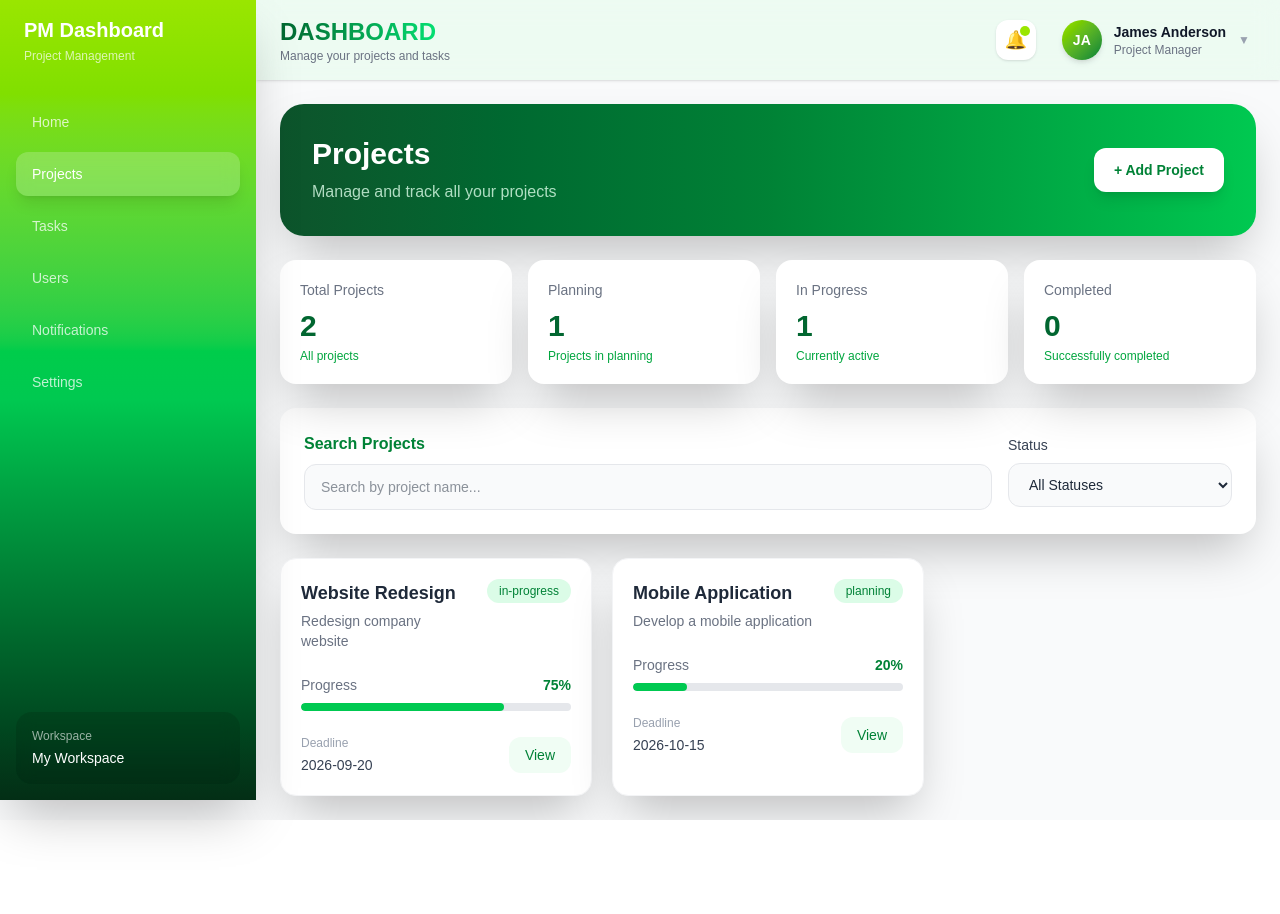
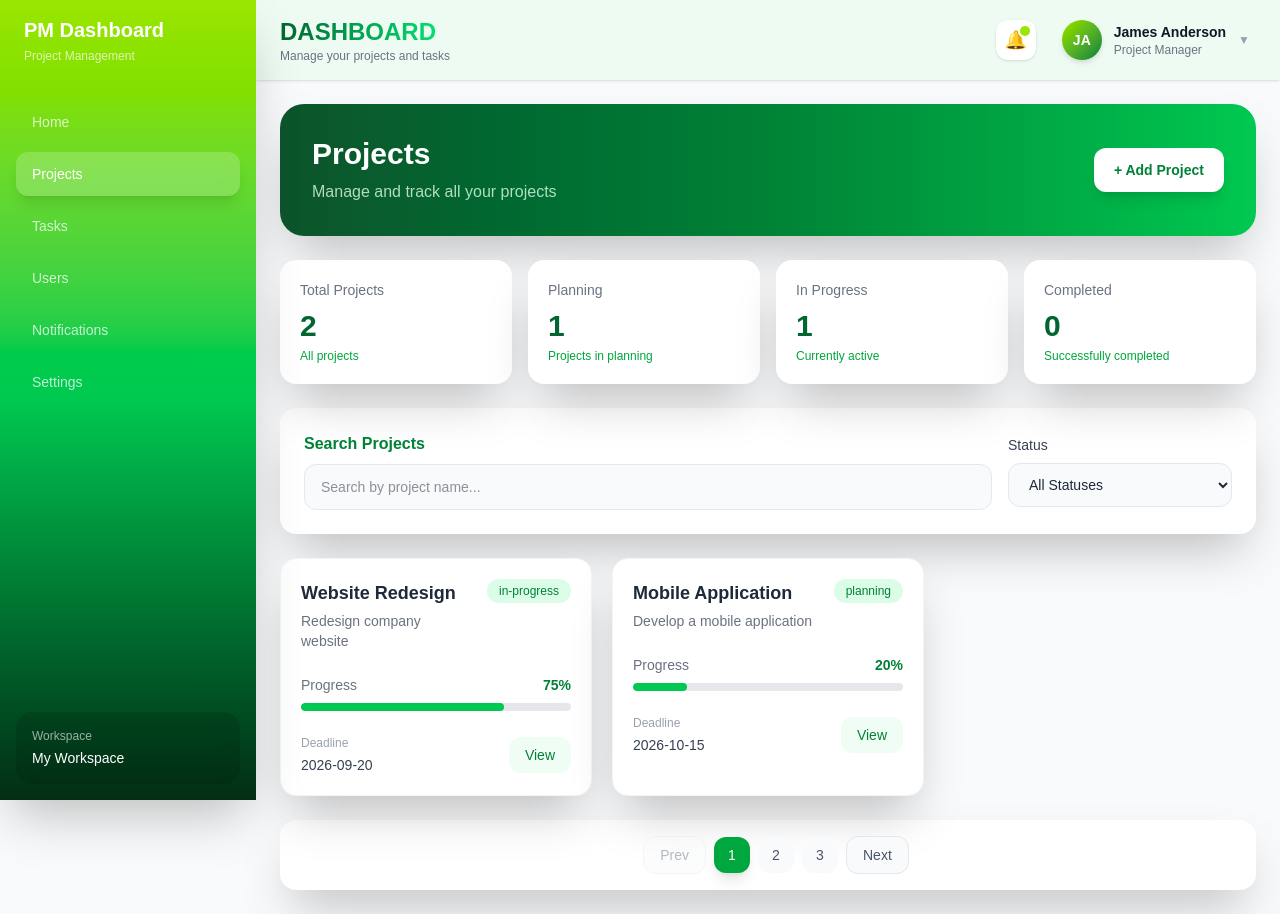
Before and after one commit to Reza-Bamoniri/Managment-Dashboard-Projects, a React (Vite) app: page /projects in a window 1280 px wide. Before the commit the page ends 820 px from the top, so only its background shows below. Built offline with nearby package versions, Linux system fonts and the light colour scheme; data requests are answered from the project's data file.

Commit message:
feat: add projects pagination

```diff
--- /dev/null
+++ b/src/components/projects/ProjectsPagination.tsx
@@ -0,0 +1,98 @@
+import { useState } from "react";
+
+function ProjectsPagination() {
+  const [currentPage, setCurrentPage] = useState(1);
+
+  const totalPages = 3;
+
+  return (
+    <div className="flex flex-col items-center justify-center gap-4 rounded-2xl bg-white p-4 shadow-2xl sm:flex-row dark:bg-gray-900 dark:shadow-black/40">
+      <p className="text-sm text-gray-500 dark:text-gray-400">
+
+      </p>
+
+      <div className="flex items-center gap-2">
+        <button
+          type="button"
+          disabled={currentPage === 1}
+          onClick={() => setCurrentPage((page) => page - 1)}
+          className="
+            rounded-xl
+            border
+            border-gray-200
+            bg-gray-50
+            px-4
+            py-2
+            text-sm
+            font-medium
+            text-gray-600
+            transition
+            hover:bg-green-100
+            disabled:cursor-not-allowed
+            disabled:opacity-40
+            dark:border-gray-700
+            dark:bg-gray-950
+            dark:text-gray-300
+            dark:hover:bg-green-950
+          "
+        >
+          Prev
+        </button>
+
+        {Array.from({ length: totalPages }, (_, index) => index + 1).map(
+          (page) => (
+            <button
+              key={page}
+              type="button"
+              onClick={() => setCurrentPage(page)}
+              className={`
+                h-9
+                w-9
+                rounded-xl
+                text-sm
+                font-medium
+                transition
+                ${
+                  currentPage === page
+                    ? "bg-green-600 text-white shadow-lg dark:bg-green-700"
+                    : "bg-gray-50 text-gray-600 hover:bg-green-100 dark:bg-gray-950 dark:text-gray-300 dark:hover:bg-green-950"
+                }
+              `}
+            >
+              {page}
+            </button>
+          )
+        )}
+
+        <button
+          type="button"
+          disabled={currentPage === totalPages}
+          onClick={() => setCurrentPage((page) => page + 1)}
+          className="
+            rounded-xl
+            border
+            border-gray-200
+            bg-gray-50
+            px-4
+            py-2
+            text-sm
+            font-medium
+            text-gray-600
+            transition
+            hover:bg-green-100
+            disabled:cursor-not-allowed
+            disabled:opacity-40
+            dark:border-gray-700
+            dark:bg-gray-950
+            dark:text-gray-300
+            dark:hover:bg-green-950
+          "
+        >
+          Next
+        </button>
+      </div>
+    </div>
+  );
+}
+
+export default ProjectsPagination;
--- a/src/pages/Projects.tsx
+++ b/src/pages/Projects.tsx
@@ -2,7 +2,7 @@ import ProjectsHeader from "../components/projects/ProjectsHeader";
 import ProjectStats from "../components/projects/ProjectStats";
 import ProjectFilters from "../components/projects/ProjectFilters";
 import ProjectsGrid from "../components/projects/ProjectsGrid";
-//import ProjectsPagination from "../components/projects/ProjectsPagination";
+import ProjectsPagination from "../components/projects/ProjectsPagination";
 
 function Projects() {
   return (
@@ -15,7 +15,7 @@ function Projects() {
 
       <ProjectsGrid />
 
-      {/* <ProjectsPagination /> */}
+      <ProjectsPagination />
     </div>
   );
 }
```
